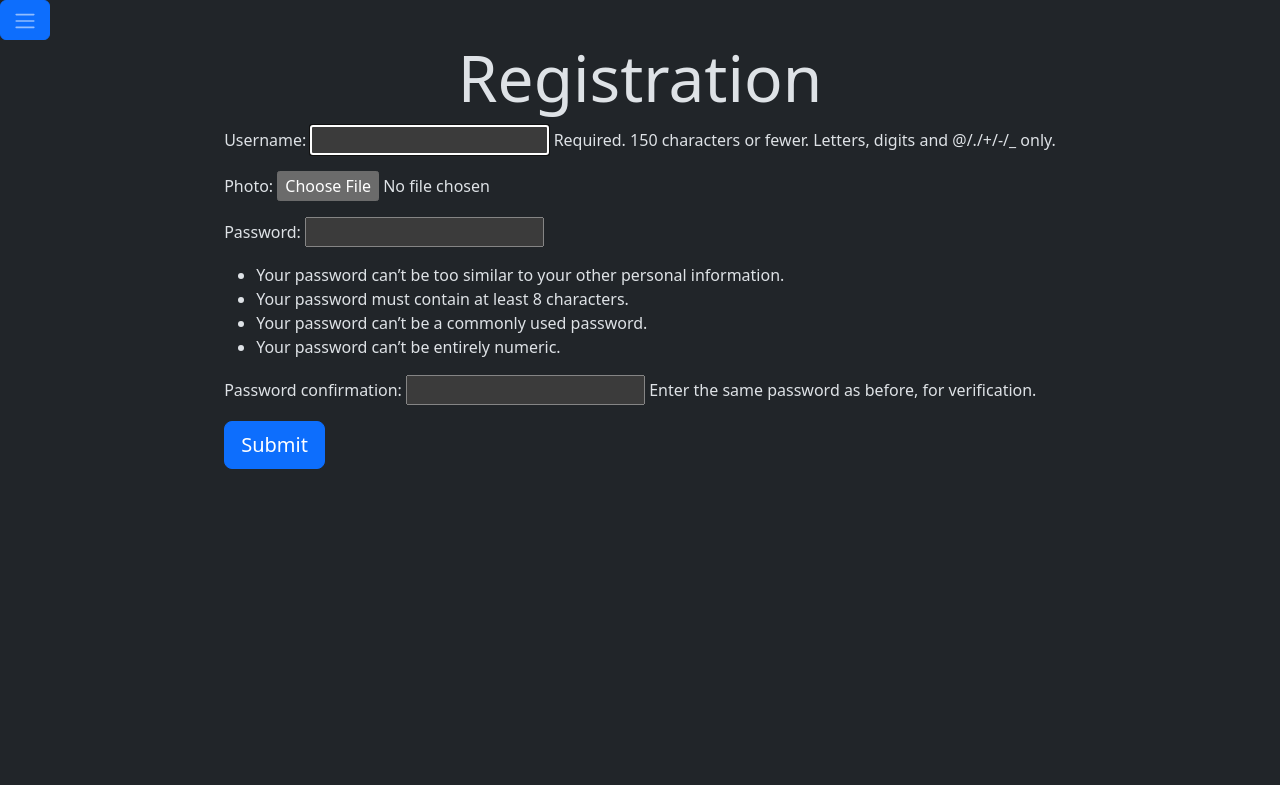
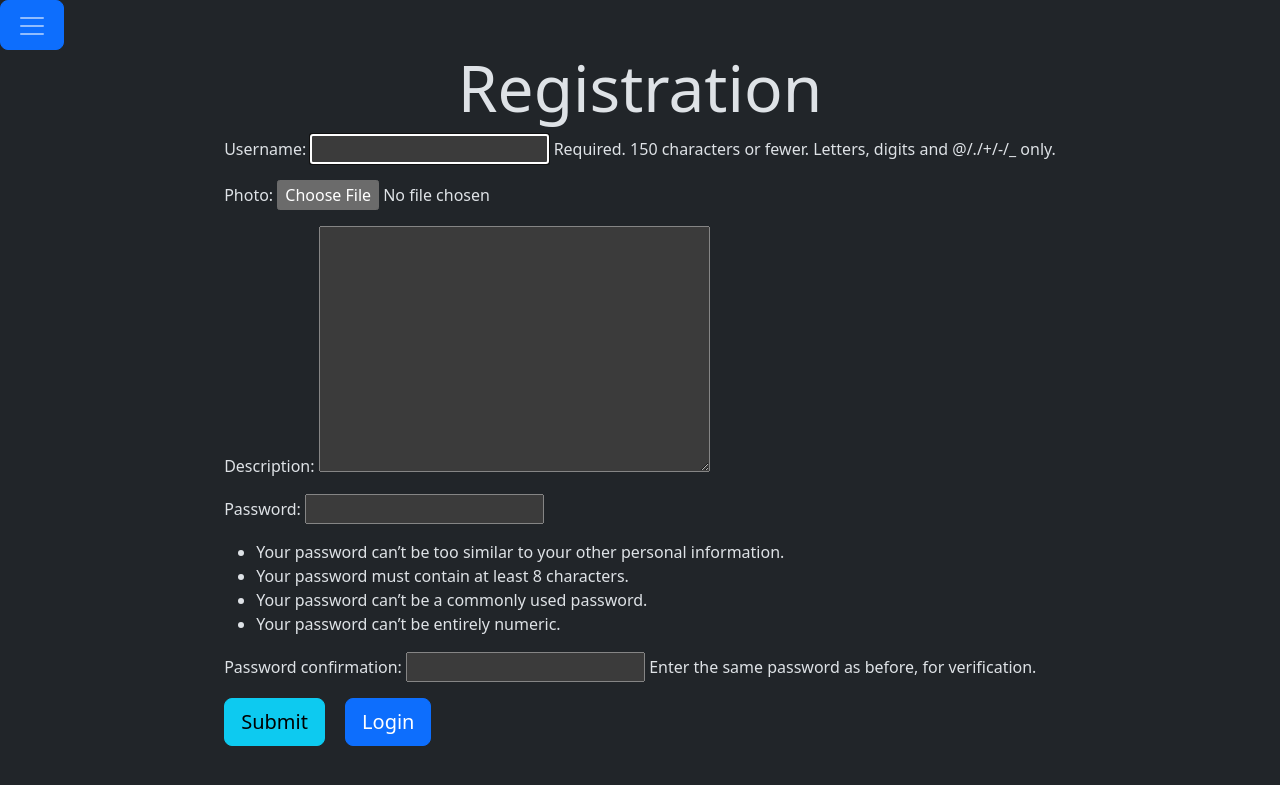
Before and after one commit to yagodanr/social_media, a Django app: page /auth/register/ in a window 1280 px wide. Shown: the top 785 px of the page. Run offline with Django 5.2, Linux system fonts and the light colour scheme.

Commit message:
Added login, logout and registration. Added MyUser.description to admin panel

```diff
--- a/auth_sys/admin.py
+++ b/auth_sys/admin.py
@@ -9,7 +9,7 @@ class MyUserAdmin(UserAdmin):
     add_form = MyUserCreationForm
     form = MyUserChangeForm
     model = MyUser
-    list_display = ('id', 'username', "email", "is_staff", "is_active", 'admin_photo')
+    list_display = ('id', 'username', 'description', "email", "is_staff", "is_active", 'admin_photo')
     list_display_links = ('id', 'username')
     list_filter = ('id', 'username', "email", "is_staff", "is_active",)
 
@@ -22,7 +22,7 @@ class MyUserAdmin(UserAdmin):
         (None, {
             "classes": ("wide",),
             "fields": (
-                "username", "password1", "password2", "photo", "is_staff",
+                "username", "description", "password1", "password2", "photo", "is_staff",
                 "is_active", "groups", "user_permissions"
             )}
         ),
--- a/auth_sys/forms.py
+++ b/auth_sys/forms.py
@@ -7,12 +7,12 @@ from .models import MyUser
 class MyUserCreationForm(UserCreationForm):
     class Meta:
         model = MyUser
-        fields = ("username", "photo", )
+        fields = ("username", "photo", "description")
 
 class MyUserChangeForm(UserChangeForm):
     class Meta:
         model = MyUser
-        fields = ('username', 'photo')
+        fields = ('username', 'photo', "description")
         widget = {
             "username": forms.TextInput(attrs={"class": "form-control"}),
             "photo": forms.FileInput(attrs={"class": "form-control"})
--- a/auth_sys/models.py
+++ b/auth_sys/models.py
@@ -12,7 +12,7 @@ class MyUser(AbstractUser):
     def admin_photo(self):
         if self.photo:
             return mark_safe(f'<img src="{self.photo.url}" width=100>')
-    admin_photo.short_description = 'Image'
+    admin_photo.short_description = 'Photo'
     admin_photo.allow_tags = True
 
     def __str__(self) -> str:
--- a/templates/auth_sys/login.html
+++ b/templates/auth_sys/login.html
@@ -9,6 +9,7 @@
             {% csrf_token %}
             {{ form.as_p }}
             <button type="submit" class="btn btn-lg btn-primary">Submit</button>
+            <a href="{% url 'register' %}" class="btn btn-lg btn-info ms-3">Register</a>
         </form>
 
     </div>
--- a/templates/auth_sys/register.html
+++ b/templates/auth_sys/register.html
@@ -8,7 +8,8 @@
         <form method="post" enctype="multipart/form-data">
             {% csrf_token %}
             {{ form.as_p }}
-            <button type="submit" class="btn btn-lg btn-primary">Submit</button>
+            <button type="submit" class="btn btn-lg btn-info">Submit</button>
+            <a href="{% url 'login' %}" class="btn btn-lg btn-primary ms-3">Login</a>
         </form>
 
     </div>
--- a/templates/header.html
+++ b/templates/header.html
@@ -1,11 +1,32 @@
 {% load static %}
 <link rel="shortcut icon" type="image/png" href="{% static 'img/balloon-heart.svg' %}"/>
-<button class="btn btn-primary" type="button" data-bs-toggle="offcanvas" data-bs-target="#offcanvasScrolling" aria-controls="offcanvasScrolling">
+<button class="btn btn-lg btn-primary sticky-top" type="button" data-bs-toggle="offcanvas" data-bs-target="#offcanvasScrolling" aria-controls="offcanvasScrolling">
     <span class="navbar-toggler-icon"></span>
 </button>
 
 <div class="offcanvas offcanvas-start" data-bs-scroll="true" data-bs-backdrop="false" tabindex="-1" id="offcanvasScrolling" aria-labelledby="offcanvasScrollingLabel">
   <div class="offcanvas-header">
+    {% if user.is_authenticated %}
+      <a href="{{ user.get_absolute_url }}">
+        {% if user.photo %}
+          <img src="{{ user.photo.url }}" class="avatar rounded-circle img-thumbnail" width="80rem" height="80rem">
+        {% else %}
+          <img src="{% static 'img/icon.svg' %}" class="avatar rounded-circle img-thumbnail" width="80rem" height="80rem">
+        {% endif %}
+      </a>
+
+      <form method="POST" action="{% url 'logout' %}" class="ms-2">
+        {% csrf_token %}
+        <button type="submit" class="btn btn-danger">Logout</button>
+      </form>
+
+    {% else %}
+      <a href="{% url 'login' %}" class="btn btn-lg btn-primary">Login</a>
+      <a href="{% url 'register' %}" class="btn btn-lg btn-info ms-3">Register</a>
+
+
+    {% endif %}
+
     <button type="button" class="btn-close ms-auto" data-bs-dismiss="offcanvas" aria-label="Close"></button>
   </div>
 
@@ -16,5 +37,6 @@
   <hr>
   <div class="offcanvas-body">
     <p>{% lorem 1 b random %}</p>
+
   </div>
 </div>
```
